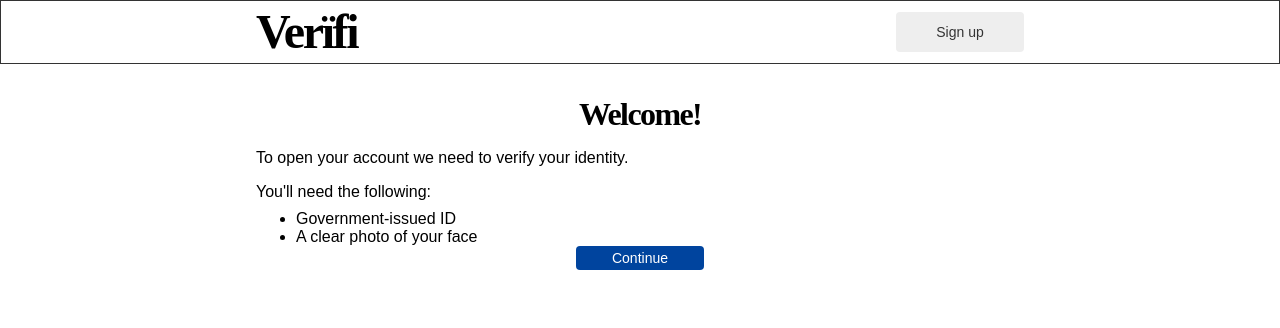
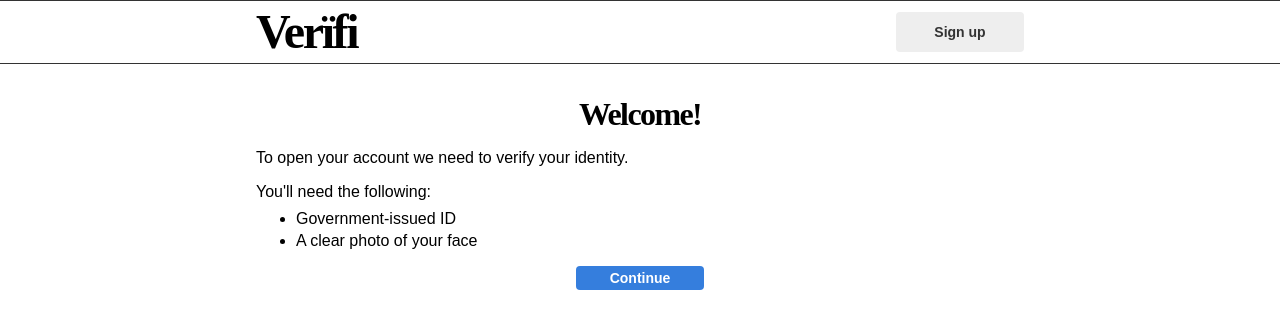
Before and after one commit to hnipps/veriifi, a React (Create React App) app: page / in a window 1280 px wide. Shown: the top 328 px of the page. Built offline with nearby package versions, Linux system fonts and the light colour scheme.

Commit message:
Updates styling
Moves kermits id

```diff
--- a/src/components/Button.tsx
+++ b/src/components/Button.tsx
@@ -28,7 +28,7 @@ export type ButtonProps = (
 };
 
 const variantClassMap = {
-  primary: "bg-dark-blue white",
+  primary: "bg-blue white",
   secondary: "bg-light-gray dark-gray",
   disabled: "bg-light-gray gray no-pointer-events"
 };
@@ -46,7 +46,7 @@ const Button = ({
       className={combineClasses(
         className,
         variantClassMap[disabled ? "disabled" : variant],
-        "w-100 mw4 br2 bn dib f6 fw5 tc ph2 pv1 no-underline flex items-center justify-center cursor-default"
+        "w-100 mw4 br2 bn dib f6 fw6 tc ph2 pv1 no-underline flex items-center justify-center cursor-default"
       )}
       {...props}
     />
--- a/src/components/Header.tsx
+++ b/src/components/Header.tsx
@@ -8,7 +8,7 @@ import "./header.css";
 
 const Header = () => {
   return (
-    <header className="w-100 h3 ba b--dark-gray pa2 flex items-center justify-center">
+    <header className="w-100 h3 bt bb b--dark-gray pa2 flex items-center justify-center">
       <div className="mw7 header__container flex justify-between">
         <Heading element="h1" className="black f1">
           Verïfi
--- a/src/pages/Introduction.tsx
+++ b/src/pages/Introduction.tsx
@@ -11,8 +11,8 @@ const Introduction = () => (
     </Heading>
     <p>To open your account we need to verify your identity.</p>
     <p className="mb2">You'll need the following:</p>
-    <ul className="ma0">
-      <li>Government-issued ID</li>
+    <ul className="ma0 mb3">
+      <li className="mb1">Government-issued ID</li>
       <li>A clear photo of your face</li>
     </ul>
     <Button element={Link} to="/id" className="center">
```
Also changed, not shown: samples/kermits-id.png (renamed from src/assets/kermits-id.png).
